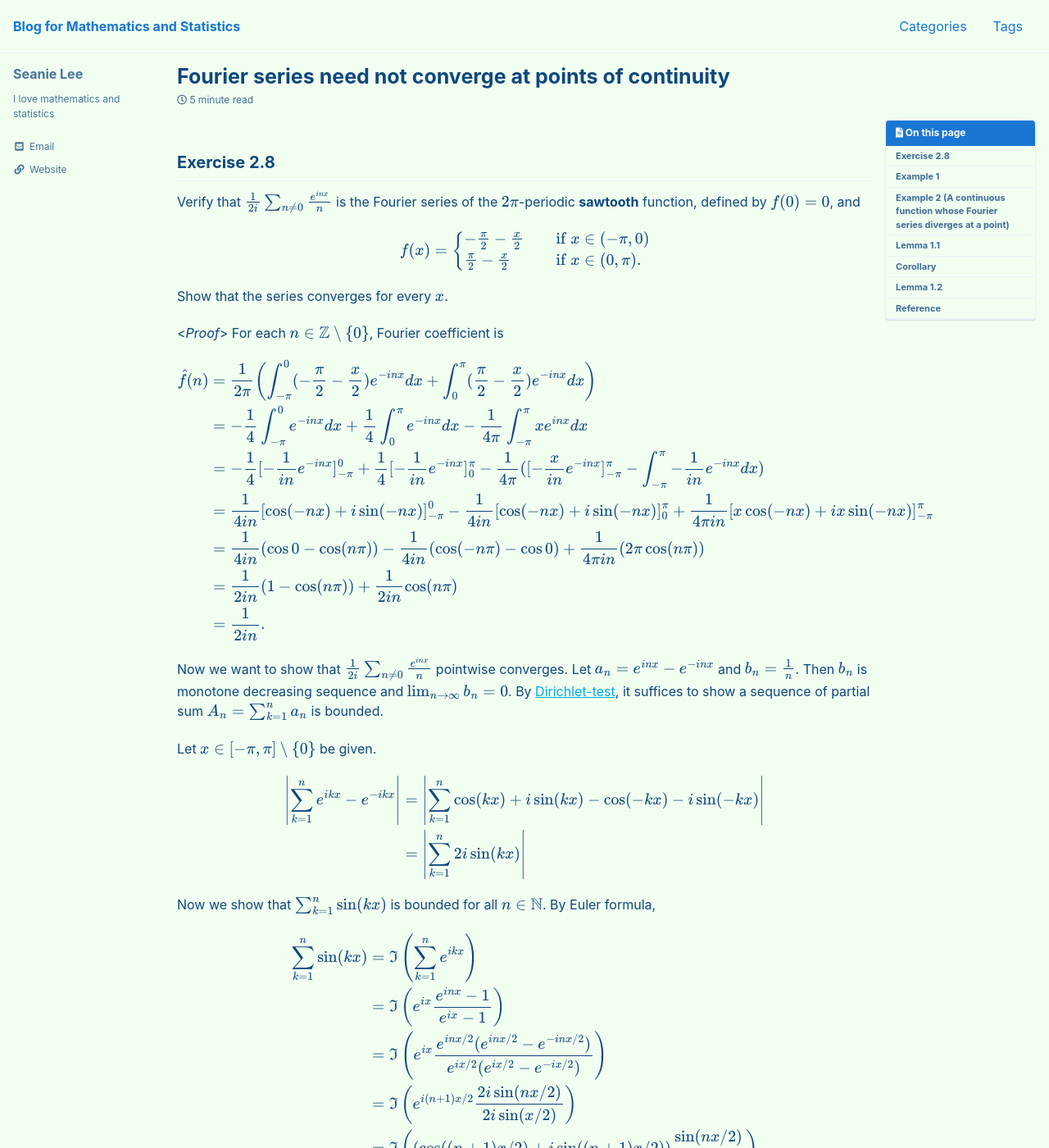
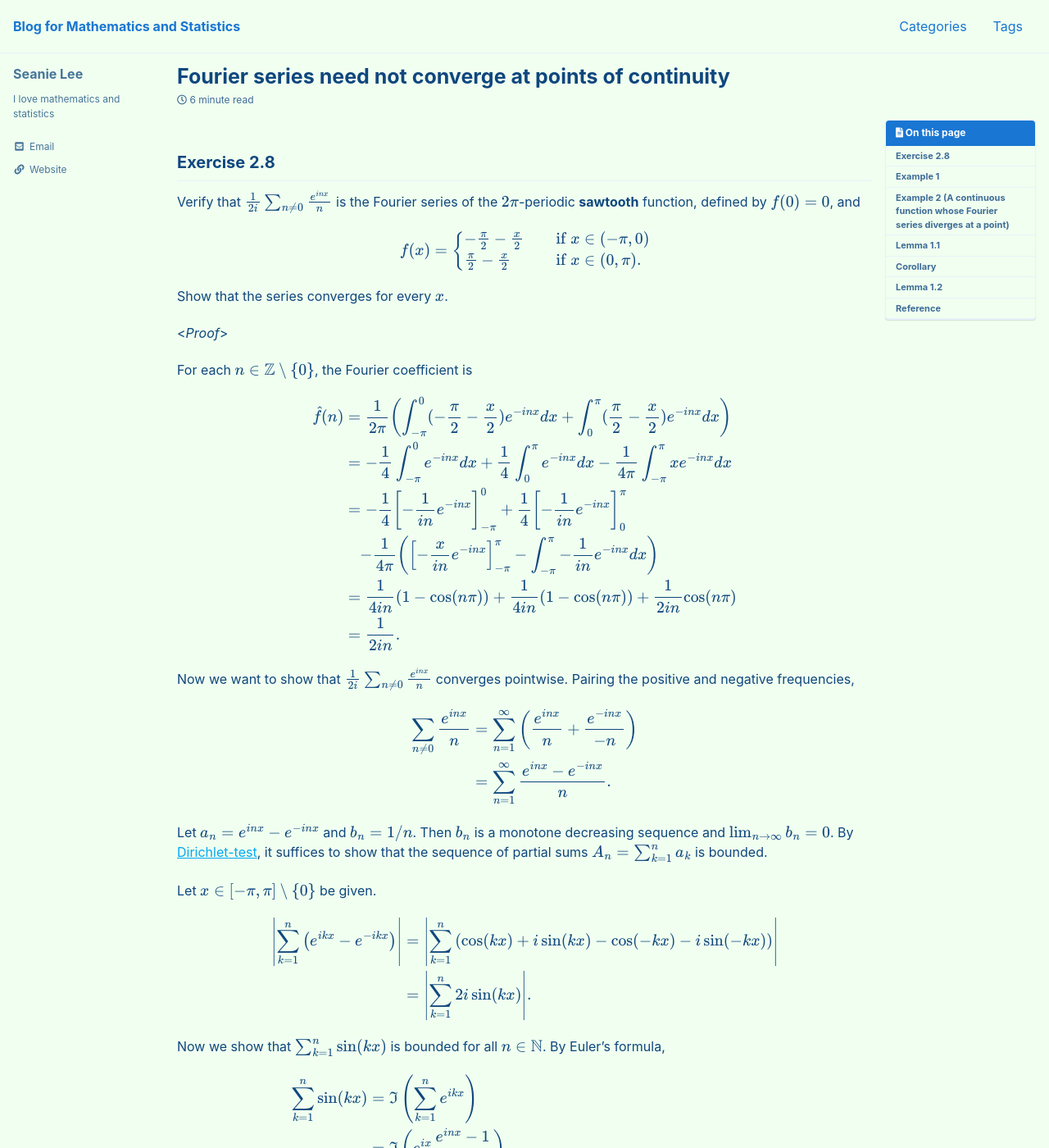
Before and after one commit to seanie12/blog, a Jekyll site: the page built from _posts/2023-06-23-divergent-fourier-seires.md, in a window 1280 px wide and 1400 px high. Shown: the whole window at 82% size. Built offline with Jekyll 4.4.1, drawn with Linux system fonts in a browser that asks for light colours; cached includes are drawn as plain includes; formulas are drawn with MathJax 3; some of the changed text lies outside the part shown.

Commit message:
Refactor Fourier series post for clarity and formatting
Removed duplicate categories and tags. Updated title formatting and improved clarity in mathematical expressions.

```diff
--- a/_posts/2023-06-23-divergent-fourier-seires.md
+++ b/_posts/2023-06-23-divergent-fourier-seires.md
@@ -1,16 +1,15 @@
 ---
+
 title: "Fourier series need not converge at points of continuity"
 
 categories:
-  - Fourier Analysis
+
+- Fourier Analysis
 
 tags:
-  - Sawtooth Function
-  - Divergent Fourier series of continuous function
 
-
-
-
+- Sawtooth Function
+- Divergent Fourier series of continuous function
 
 toc: true
 toc_sticky: true
@@ -36,45 +35,65 @@ Show that the series converges for every $x$.
 
 
 <*Proof*>
-For each $n\in\mathbb{Z} \setminus \\{0\\}$, Fourier coefficient is
+
+For each $n\in\mathbb{Z} \setminus \\{0\\}$, the Fourier coefficient is
 
 $$
 \begin{align*}
 \hat{f}(n) &= \frac{1}{2\pi}\left(\int_{-\pi}^0 (-\frac{\pi}{2}-\frac{x}{2})e^{-inx}dx + \int_0^{\pi}(\frac{\pi}{2}-\frac{x}{2})e^{-inx}dx  \right) \\
-&=-\frac{1}{4}\int_{-\pi}^0e^{-inx}dx + \frac{1}{4}\int_0^{\pi}e^{-inx}dx - \frac{1}{4\pi}\int_{-\pi}^{\pi}xe^{inx}dx \\
-&=-\frac{1}{4}[-\frac{1}{in}e^{-inx}]^0_{-\pi} + \frac{1}{4}[-\frac{1}{in}e^{-inx}]^{\pi}_0 - \frac{1}{4\pi}([-\frac{x}{in}e^{-inx}]_{-\pi}^{\pi} - \int_{-\pi}^{\pi}-\frac{1}{in}e^{-inx}dx) \\
-&=\frac{1}{4in}[\cos(-nx)+i\sin(-nx)]_{-\pi}^0 -\frac{1}{4in}[\cos(-nx)+i\sin(-nx)]_{0}^\pi + \frac{1}{4\pi in}[x\cos(-nx)+ix\sin(-nx)]_{-\pi}^\pi \\
-&=\frac{1}{4in}(\cos0 - \cos(n\pi)) - \frac{1}{4in}(\cos(-n\pi)-\cos0) + \frac{1}{4\pi in}(2\pi\cos(n\pi)) \\
-&=\frac{1}{2in}(1- \cos(n\pi)) + \frac{1}{2in}\cos(n\pi) \\
+&=-\frac{1}{4}\int_{-\pi}^0e^{-inx}dx + \frac{1}{4}\int_0^{\pi}e^{-inx}dx - \frac{1}{4\pi}\int_{-\pi}^{\pi}xe^{-inx}dx \\
+&=-\frac{1}{4}\left[-\frac{1}{in}e^{-inx}\right]^0_{-\pi} + \frac{1}{4}\left[-\frac{1}{in}e^{-inx}\right]^{\pi}_0 \\
+&\quad - \frac{1}{4\pi}\left(\left[-\frac{x}{in}e^{-inx}\right]_{-\pi}^{\pi} - \int_{-\pi}^{\pi}-\frac{1}{in}e^{-inx}dx\right) \\
+&=\frac{1}{4in}(1-\cos(n\pi)) + \frac{1}{4in}(1-\cos(n\pi)) + \frac{1}{2in}\cos(n\pi) \\
 &=\frac{1}{2in}.
 \end{align*}
 $$
 
-Now we want to show that $\frac{1}{2i}\sum_{n\neq 0} \frac{e^{inx}}{n}$ pointwise converges. Let $a_n=e^{inx}-e^{-inx}$ and  $b_n= \frac{1}{n}$. Then $b_n$ is monotone decreasing sequence and $\lim_{n\to\infty}b_n=0$. By [Dirichlet-test](https://seanie12.github.io/blog/analysis/dirichlet-test/#theorem-722-dirichlet-test), it suffices to show a sequence  of partial sum $A_n=\sum_{k=1}^n a_n$ is bounded.
-
-Let $x\in [-\pi, \pi] \setminus \\{0 \\}$ be given.
+Now we want to show that $\frac{1}{2i}\sum_{n\neq 0} \frac{e^{inx}}{n}$ converges pointwise. Pairing the positive and negative frequencies,
 
 $$
 \begin{align*}
-\left\lvert \sum_{k=1}^n e^{ikx}-e^{-ikx} \right\rvert &= \left\lvert \sum_{k=1}^n \cos(kx)+i\sin(kx)-\cos(-kx) -i\sin(-kx) \right\rvert \\
-&= \left\lvert \sum_{k=1}^n 2i\sin(kx) \right\rvert \\
+\sum_{n\neq 0}\frac{e^{inx}}{n}
+&=\sum_{n=1}^{\infty}\left(\frac{e^{inx}}{n}+\frac{e^{-inx}}{-n}\right)\\
+&=\sum_{n=1}^{\infty}\frac{e^{inx}-e^{-inx}}{n}.
 \end{align*}
 $$
 
-Now we show that $\sum_{k=1}^n \sin(kx)$ is bounded for all $n\in\mathbb{N}$.  By Euler formula,
+Let $a_n=e^{inx}-e^{-inx}$ and $b_n=1/n$. Then $b_n$ is a monotone decreasing sequence and $\lim_{n\to\infty}b_n=0$. By [Dirichlet-test](https://seanie12.github.io/blog/analysis/dirichlet-test/#theorem-722-dirichlet-test), it suffices to show that the sequence of partial sums $A_n=\sum_{k=1}^n a_k$ is bounded.
+
+Let $x\in [-\pi, \pi] \setminus \\{0\\}$ be given.
 
 $$
 \begin{align*}
-\sum_{k=1}^n\sin(kx) &= \Im\left({\sum_{k=1}^n e^{ikx}}\right) \\
+\left\lvert \sum_{k=1}^n \left(e^{ikx}-e^{-ikx}\right) \right\rvert
+&= \left\lvert \sum_{k=1}^n \left(\cos(kx)+i\sin(kx)-\cos(-kx)-i\sin(-kx)\right) \right\rvert \\
+&= \left\lvert \sum_{k=1}^n 2i\sin(kx) \right\rvert.
+\end{align*}
+$$
+
+Now we show that $\sum_{k=1}^n \sin(kx)$ is bounded for all $n\in\mathbb{N}$. By Euler's formula,
+
+$$
+\begin{align*}
+\sum_{k=1}^n\sin(kx) &= \Im\left(\sum_{k=1}^n e^{ikx}\right) \\
 &=\Im\left(e^{ix}\frac{e^{inx}-1}{e^{ix}-1} \right) \\
 &=\Im\left(e^{ix}\frac{e^{inx/2}(e^{inx/2}-e^{-inx/2})}{e^{ix/2}(e^{ix/2}-e^{-ix/2})} \right) \\
 &=\Im\left(e^{i(n+1)x/2}\frac{2i\sin(nx/2)}{2i\sin(x/2)} \right) \\
-&=\Im\left((\cos((n+1)x/2) + i\sin((n+1)x/2))\frac{\sin(nx/2)}{\sin(x/2)} \right)  \\
-&= \sin((n+1)x/2)\frac{\sin(inx/2)}{\sin(ix/2)}.
+&=\Im\left((\cos((n+1)x/2) + i\sin((n+1)x/2))\frac{\sin(nx/2)}{\sin(x/2)} \right) \\
+&=\sin((n+1)x/2)\frac{\sin(nx/2)}{\sin(x/2)}.
 \end{align*}
 $$
 
-Thus, $\left\lvert \sum_{k=1}^n \sin(kx)\right\rvert \leq 1$ for all $n\in\mathbb{N}$. By Dirichlet-test, the Fourier series converges at every $x$.
+Thus,
+
+$$
+\begin{align*}
+\left\lvert \sum_{k=1}^n \sin(kx)\right\rvert
+\leq \frac{1}{\lvert\sin(x/2)\rvert}
+\end{align*}
+$$
+
+for all $n\in\mathbb{N}$. For each fixed $x\neq0$, the right-hand side is finite and independent of $n$. By the Dirichlet test, the Fourier series converges for every $x\neq0$. At $x=0$, every paired term is zero, so the series also converges there.
 
 $$\tag*{$\square$}$$
 
@@ -92,24 +111,36 @@ Suppose the above is the Fourier series of some Riemann integrable function $f$.
 
 $$
 \begin{align*}
-\lvert A_r(f)(0) \rvert = \left\lvert \sum_{n=-\infty}^{-1} \frac{r^{\lvert n \rvert}e^{0}}{n} \right\rvert  = \sum_{n=1}^\infty \frac{r^n}{n}
+\lvert A_r(f)(0) \rvert
+&= \left\lvert \sum_{n=-\infty}^{-1} \frac{r^{\lvert n \rvert}}{n} \right\rvert \\
+&= \sum_{n=1}^\infty \frac{r^n}{n}.
 \end{align*}
 $$
 
-For $r\in(0,1]$, define a function $g(r) :=\sum_{n=1}^\infty r^n/n$.  The function is monotone increasing function but not bounded above since $g(1)=\infty$. Thus $\lim_{r\to1^-}g(r)=\infty$, i.e., $\lvert A_r(f)(0)\rvert \to \infty$ as $r\to1^-$.
-
-However, note that $A_r(f)(\theta)=f*P_r(\theta)$. It implies that $A_r(f)(\theta)$ should be bounded since
+For $r\in(0,1)$, define a function $g(r):=\sum_{n=1}^\infty r^n/n$. Since
 
 $$
 \begin{align*}
-\lvert A_r(f)(0) \lvert &= \left\lvert \frac{1}{2\pi}\int_{-\pi}^{\pi}f(0)P_r(-\theta) d\theta\right\rvert \\
-&= \left\lvert \frac{1}{2\pi}\int_{-\pi}^{\pi}f(0)P_r(\theta) d\theta\right\rvert \quad( \because P_r(\theta) = 	\frac{1-r^2}{1-2r\cos\theta+r^2} ) \\
-&\leq \frac{1}{2\pi} \int_{-\pi}^\pi \lvert f(0)\rvert P_r(\theta)d\theta \\
-&\leq \sup_\theta \lvert f(\theta)\rvert .
+g(r)=-\log(1-r),
 \end{align*}
 $$
 
-It is a contradiction. Thus the above is not the Fourier series of aRiemann integrable function.
+we have $\lim_{r\to1^-}g(r)=\infty$, i.e., $\lvert A_r(f)(0)\rvert \to \infty$ as $r\to1^-$.
+
+However, note that $A_r(f)(\theta)=f*P_r(\theta)$. It implies that $A_r(f)(0)$ should be bounded since
+
+$$
+\begin{align*}
+\lvert A_r(f)(0) \rvert
+&= \left\lvert \frac{1}{2\pi}\int_{-\pi}^{\pi}f(-\theta)P_r(\theta) d\theta\right\rvert \\
+&\leq \frac{1}{2\pi} \int_{-\pi}^\pi \lvert f(-\theta)\rvert P_r(\theta)d\theta \\
+&\leq \sup_\theta \lvert f(\theta)\rvert
+\frac{1}{2\pi}\int_{-\pi}^{\pi}P_r(\theta)d\theta \\
+&= \sup_\theta \lvert f(\theta)\rvert .
+\end{align*}
+$$
+
+Since a Riemann integrable function on $[-\pi,\pi]$ is bounded, this is a contradiction. Thus the above is not the Fourier series of a Riemann integrable function.
 
 ## Example 2 (A continuous function whose Fourier series diverges at a point)
 
@@ -135,15 +166,17 @@ $$
 \end{align*}
 $$
 
-we show that
+we have
 
 $$
 \begin{align*}
-\lvert \tilde{f}_N(0) \rvert= \sum_{n=1}^N 1/n \geq \log N.
+\lvert \tilde{f}_N(0) \rvert
+= \sum_{n=1}^N \frac{1}{n}
+\geq \log N.
 \end{align*}
 $$
 
-To prove (2), we need following lemmas.
+To prove (2), we need the following lemma.
 
 ## Lemma 1.1
 
@@ -173,34 +207,35 @@ $$
 \end{align*}
 $$
 
-Given following observations
+We use the following observations.
 
-(i) $(1-r^n) = (1-r)(1+r+\cdots + r^{n-1}) \leq n(1-r)$ for $r\in (0,1]$.
+(i) $(1-r^n) = (1-r)(1+r+\cdots + r^{n-1}) \leq n(1-r)$ for $r\in (0,1)$.
 
-(ii) Since $c_n=O(1/n)$, there is $M_1 >0$ and $N\in\mathbb{N}$ such that $\lvert c_n \rvert \leq M_1/n$ for all $n>N$.  So $\lvert c_n\rvert \leq M_1 /n \leq M_1/N$ for all $n\geq N+1$.
+(ii) Since $c_n=O(1/n)$, there exist $M_1>0$ and $N_0\in\mathbb{N}$ such that $\lvert c_n\rvert \leq M_1/n$ for all $n>N_0$.
 
-(iii) That is $n\lvert c_n \rvert$ is bounded, so there is $M_2>0$ such that $n\lvert c_n \rvert <M_2$ for all $n\in\mathbb{N}$.
+(iii) By increasing the constant if necessary to include the finitely many terms $n\leq N_0$, there exists $M_2>0$ such that $n\lvert c_n\rvert\leq M_2$ for every $n\in\mathbb{N}$.
 
-Using those observations, we can continue to bound
+Using these observations, we can continue to bound
 
 $$
 \begin{align*}
 \lvert S_N - A_r\rvert &\leq \sum_{n=1}^N \lvert c_n \rvert \lvert 1-r^n\rvert + \sum_{n=N+1}^\infty \lvert r^n \rvert \lvert c_n\rvert \\
-&\leq M_2\sum_{n=1}^N(1-r) + \frac{M_1}{N} \sum_{n=N+1}^\infty r^n \\
-&\leq M_2N(1-r) + \frac{M_1}{N} \frac{1}{1-r} \\
-&\leq MN(1-r) + \frac{M}{N}\frac{1}{1-r} \quad (M:=\max\{M_1, M_2\}) .
+&\leq M_2\sum_{n=1}^N(1-r) + \frac{M_2}{N+1} \sum_{n=N+1}^\infty r^n \\
+&\leq M_2N(1-r) + \frac{M_2}{N+1}\frac{1}{1-r}.
 \end{align*}
 $$
 
-If w take $r=1-1/N$, then we get
+If we take $r=1-1/N$ for $N\geq2$, then
 
 $$
 \begin{align*}
-\lvert S_n - A_r\rvert \leq 2M.
+\lvert S_N-A_r\rvert
+&\leq M_2 + M_2\frac{N}{N+1}\\
+&\leq 2M_2.
 \end{align*}
 $$
 
-Since the $A_r$ are bounded for large enough $N$, we see that $S_N$ are also bounded.
+Since $r=1-1/N\to1^-$ as $N\to\infty$ and the $A_r$ are bounded for $r$ sufficiently close to $1$, we see that $S_N$ is bounded for all sufficiently large $N$. The remaining finitely many partial sums are also bounded.
 
 $$\tag*{$\square$}$$
 
@@ -209,21 +244,60 @@ $f_N(\theta)=\sum_{1\leq \lvert n \rvert \leq N} \frac{e^{in\theta}}{n}$ is unif
 
 <*Proof*>
 
-$f_N(\theta)$ is the partial sum of the Fourier series $\sum_{n\neq 0}\frac{e^{in\theta}}{n}$, the Fourier series of the sawtooth function which is odd in $\theta$ and equals to$f(\theta)=i(\pi-\theta)$ for $\theta \in (0,\pi)$. Since $A_r(f) = f*P_r$ and $f$ is bounded,
+$f_N(\theta)$ is the partial sum of the Fourier series $\sum_{n\neq 0}\frac{e^{in\theta}}{n}$, which is the Fourier series of the bounded function
 
 $$
 \begin{align*}
-\lvert A_r(f)(\theta)\rvert &= \left\lvert\frac{1}{2\pi}\int_{-\pi}^\pi f(\theta-\phi)P_r(\theta )d\phi \right\rvert \\
-&\leq \frac{1}{2\pi}\int_{-\pi}^\pi \lvert f(\theta-\phi) \rvert P_r(\theta)d\phi \\
-&\leq \sup_\theta \lvert f(\theta)\rvert
+f(\theta) =
+\begin{cases}
+-i(\pi+\theta) & \text{if } \theta\in(-\pi,0),\\
+0 & \text{if } \theta=0,\\
+i(\pi-\theta) & \text{if } \theta\in(0,\pi).
+\end{cases}
 \end{align*}
 $$
 
-the Abel means are bounded.
+Since $A_r(f)=f*P_r$ and $f$ is bounded,
 
-Clearly $n\lvert c_n \rvert = \lvert e^{in\theta} + e^{-in\theta}\rvert =2\lvert \cos(n\theta)\rvert \leq 2$. Thus $c_n$ is $O(1/n)$.
+$$
+\begin{align*}
+\lvert A_r(f)(\theta)\rvert
+&= \left\lvert\frac{1}{2\pi}\int_{-\pi}^\pi f(\theta-\phi)P_r(\phi)d\phi \right\rvert \\
+&\leq \frac{1}{2\pi}\int_{-\pi}^\pi \lvert f(\theta-\phi) \rvert P_r(\phi)d\phi \\
+&\leq \sup_\theta \lvert f(\theta)\rvert.
+\end{align*}
+$$
 
-$\therefore S_N(f)(\theta)$ is uniformly bounded in $N$ and $\theta$.
+Thus the Abel means are bounded uniformly in $\theta$.
+
+For each fixed $\theta$, let
+
+$$
+\begin{align*}
+c_n=\frac{e^{in\theta}-e^{-in\theta}}{n}.
+\end{align*}
+$$
+
+Then
+
+$$
+\begin{align*}
+f_N(\theta)=\sum_{n=1}^Nc_n.
+\end{align*}
+$$
+
+Moreover,
+
+$$
+\begin{align*}
+n\lvert c_n\rvert
+&=\lvert e^{in\theta}-e^{-in\theta}\rvert \\
+&=2\lvert\sin(n\theta)\rvert\\
+&\leq2.
+\end{align*}
+$$
+
+Thus $c_n=O(1/n)$ uniformly in $\theta$. Since both constants in Lemma 1.1 can be chosen independently of $\theta$, $f_N(\theta)$ is uniformly bounded in $N$ and $\theta$.
 
 $$\tag*{$\square$}$$
 
@@ -244,25 +318,41 @@ P_N(\theta) = e^{i2N\theta}f_N(\theta) \text{ and } \tilde{P}_N(\theta)=e^{i2N\t
 \end{align*}
 $$
 
-which are trigonometric polynomials of degree $3N$ and $2N-1$, respectively.  Then if we consider the partial sums of $P_N$, we see
+which are trigonometric polynomials of degree $3N$ and $2N-1$, respectively. Indeed, the frequencies of $P_N$ are
 
 $$
 \begin{align*}
-S_M(P_N) &= \begin{cases} P_N & \quad \text{if } M \geq 3N \\
-\tilde{P}_N & \text{if } M = 2N \\
-0 & \text{if } M <N
+\\{N,\ldots,2N-1\\}\cup\\{2N+1,\ldots,3N\\},
+\end{align*}
+$$
+
+and the frequencies of $\tilde{P}_N$ are
+
+$$
+\begin{align*}
+\\{N,\ldots,2N-1\\}.
+\end{align*}
+$$
+
+Then, if we consider the partial sums of $P_N$, we see
+
+$$
+\begin{align*}
+S_M(P_N) &= \begin{cases}
+P_N & \quad \text{if } M \geq 3N \\
+\tilde{P}_N & \quad \text{if } M = 2N \\
+0 & \quad \text{if } M < N.
 \end{cases}
 \end{align*}
 $$
 
-Moreover, choose any convergent positive series $\sum a_k$ and sequence of integers $\\{N_k\\}$ such that
+Moreover, choose a convergent positive series $\sum_k \alpha_k$ and a sequence of integers $\\{N_k\\}$ such that
 
-(i) $N_{k+1} > 3N_k$
+(i) $N_{k+1} > 3N_k$,
 
 (ii) $\lim_{k\to\infty} \alpha_k \log N_k=\infty$.
 
-For example. $\alpha_k=1/k^2$ and $N_k=3^{2^k}$. Define a function
-
+For example, $\alpha_k=1/k^2$ and $N_k=3^{2^k}$. Define a function
 
 $$
 \begin{align*}
@@ -270,45 +360,132 @@ f(\theta) = \sum_{k=1}^\infty \alpha_k P_{N_k}(\theta).
 \end{align*}
 $$
 
-Since $\lvert P_N(\theta)\rvert = \lvert f_N(\theta)\rvert$, which is uniformly bounded by lemma1, the above series converges uniformly to a continuous periodic function. Moreover,
+Since $\lvert P_N(\theta)\rvert = \lvert f_N(\theta)\rvert$, which is uniformly bounded by the corollary, and $\sum_k\alpha_k<\infty$, the above series converges uniformly by the Weierstrass $M$-test. Thus $f$ is a continuous periodic function.
 
+Moreover,
 
 $$
 \begin{align*}
-\lvert S_{2N_m}(f)(0)\rvert \geq c\alpha_m \log N_m + O(1)
+\lvert S_{2N_m}(f)(0)\rvert \geq \alpha_m\log N_m.
 \end{align*}
 $$
 
 <*Proof*>
 
+Since the series defining $f$ converges uniformly, we can interchange the infinite sum with the integral when computing the Fourier coefficients. Therefore,
+
 $$
 \begin{align*}
-S_{2N_m}(f)(0) &= S_{2N_m}(\sum_k \alpha_k P_{N_k})(0) \\
-&=\sum_{n=-2N_m}^{2N_m} \left(\frac{1}{2\pi}\int_{-\pi}^\pi \left(\sum_{k=1}^\infty a_kP_{N_k}(\theta)\right)e^{-in\theta}d\theta \right) e^0 \\
-&=\sum_{n=-2N_m}^{2N_m} \left( \sum_{k=1}^\infty \alpha_k \left( \frac{1}{2\pi}\int_{-\pi}^\pi P_{N_k}(\theta)e^{-in\theta}d\theta\right)\right) e^0 \\
-&=\sum_{k=1}^\infty \alpha_k\left( \sum_{n=-2N_m}^{2N_m}\left(\frac{1}{2\pi}\int_{-\pi}^\pi P_{N_k}(\theta)e^{-in\theta}d\theta \right)e^0 \right) \\
+S_{2N_m}(f)(0)
+&= S_{2N_m}\left(\sum_{k=1}^\infty \alpha_kP_{N_k}\right)(0) \\
 &=\sum_{k=1}^\infty \alpha_k S_{2N_m}(P_{N_k})(0) \\
-&= \alpha_m S_{2N_m}(P_{N_m})(0) + \sum_{m<k} \alpha_k S_{2N_m}(P_{N_k})(0) + \sum_{m>k} \alpha_k S_{2N_m}(P_{N_k})(0) \\
-&=\alpha_m \tilde{P}_{N_m}(0) + 0+ \sum_{m>k} \alpha_k P_{N_k}(0) \\
-&=\alpha_m\tilde{f}_{N_m}(0) + \sum_{m>k} \alpha_k P_{N_k}(0)
+&=\sum_{k<m}\alpha_k S_{2N_m}(P_{N_k})(0)
++\alpha_m S_{2N_m}(P_{N_m})(0)
++\sum_{k>m}\alpha_k S_{2N_m}(P_{N_k})(0).
 \end{align*}
 $$
 
-by lemma 1.2.
-
-Since $f_{N_k}(\theta)$ is uniformly bounded and $\lvert f_{N_k}(\theta)\rvert = \lvert P_{N_k}(\theta)\rvert$,
+If $k<m$, then $N_m>3N_k$, so $2N_m>3N_k$. Hence
 
 $$
 \begin{align*}
-\left\lvert \sum_{m>k} \alpha_k P_{N_k}(0) \right\rvert \leq B \left\lvert \sum_{m>k} \alpha_k \right\rvert \leq BA.
+S_{2N_m}(P_{N_k})=P_{N_k}.
 \end{align*}
 $$
 
-But $\lvert \tilde{f}_{N_m}(0)\rvert \geq c \log N$.
+Moreover,
 
-$\therefore \lvert S_{2N_m}(f)(0) \rvert \geq c \alpha_m \log N_m + O(1)$, i.e., the partial sums of the Fourier series diverges at $0$ despite the function being continuous everywhere.
+$$
+\begin{align*}
+P_{N_k}(0)
+&=f_{N_k}(0)\\
+&=\sum_{1\leq\lvert n\rvert\leq N_k}\frac{1}{n}\\
+&=0.
+\end{align*}
+$$
+
+Thus,
+
+$$
+\begin{align*}
+\sum_{k<m}\alpha_k S_{2N_m}(P_{N_k})(0)=0.
+\end{align*}
+$$
+
+For $k=m$, since $M=2N_m$, we have
+
+$$
+\begin{align*}
+S_{2N_m}(P_{N_m})
+=\tilde{P}_{N_m}.
+\end{align*}
+$$
+
+Therefore,
+
+$$
+\begin{align*}
+S_{2N_m}(P_{N_m})(0)
+&=\tilde{P}_{N_m}(0)\\
+&=\tilde{f}_{N_m}(0).
+\end{align*}
+$$
+
+If $k>m$, then
+
+$$
+\begin{align*}
+N_k\geq N_{m+1}>3N_m>2N_m.
+\end{align*}
+$$
+
+Since every frequency of $P_{N_k}$ is at least $N_k$, we have
+
+$$
+\begin{align*}
+S_{2N_m}(P_{N_k})=0.
+\end{align*}
+$$
+
+Thus,
+
+$$
+\begin{align*}
+\sum_{k>m}\alpha_k S_{2N_m}(P_{N_k})(0)=0.
+\end{align*}
+$$
+
+Combining the three cases,
+
+$$
+\begin{align*}
+S_{2N_m}(f)(0)
+&=\alpha_m\tilde{f}_{N_m}(0).
+\end{align*}
+$$
+
+Therefore,
+
+$$
+\begin{align*}
+\lvert S_{2N_m}(f)(0)\rvert
+&=\alpha_m\lvert\tilde{f}_{N_m}(0)\rvert\\
+&\geq \alpha_m\log N_m.
+\end{align*}
+$$
+
+Since $\alpha_m\log N_m\to\infty$,
+
+$$
+\begin{align*}
+\lvert S_{2N_m}(f)(0)\rvert\to\infty.
+\end{align*}
+$$
+
+Therefore, the partial sums of the Fourier series diverge at $0$ despite the function being continuous everywhere.
 
 $$\tag*{$\square$}$$
+
 ## Reference
-- Elias M. Stein and  Rami Shakarchi **『**Fourier Analysis: An Introduction**』**
+- Elias M. Stein and Rami Shakarchi **『**Fourier Analysis: An Introduction**』**
 - **[Math 139 Fourier Analysis Notes](https://drive.google.com/file/d/1f1pp1QkF0BqqLELBrKyk69X0ofd3SjdR/view?usp=sharing)**
```
Also changed, not shown: other parts of _posts/2023-06-23-divergent-fourier-seires.md (+7 -6 lines).
